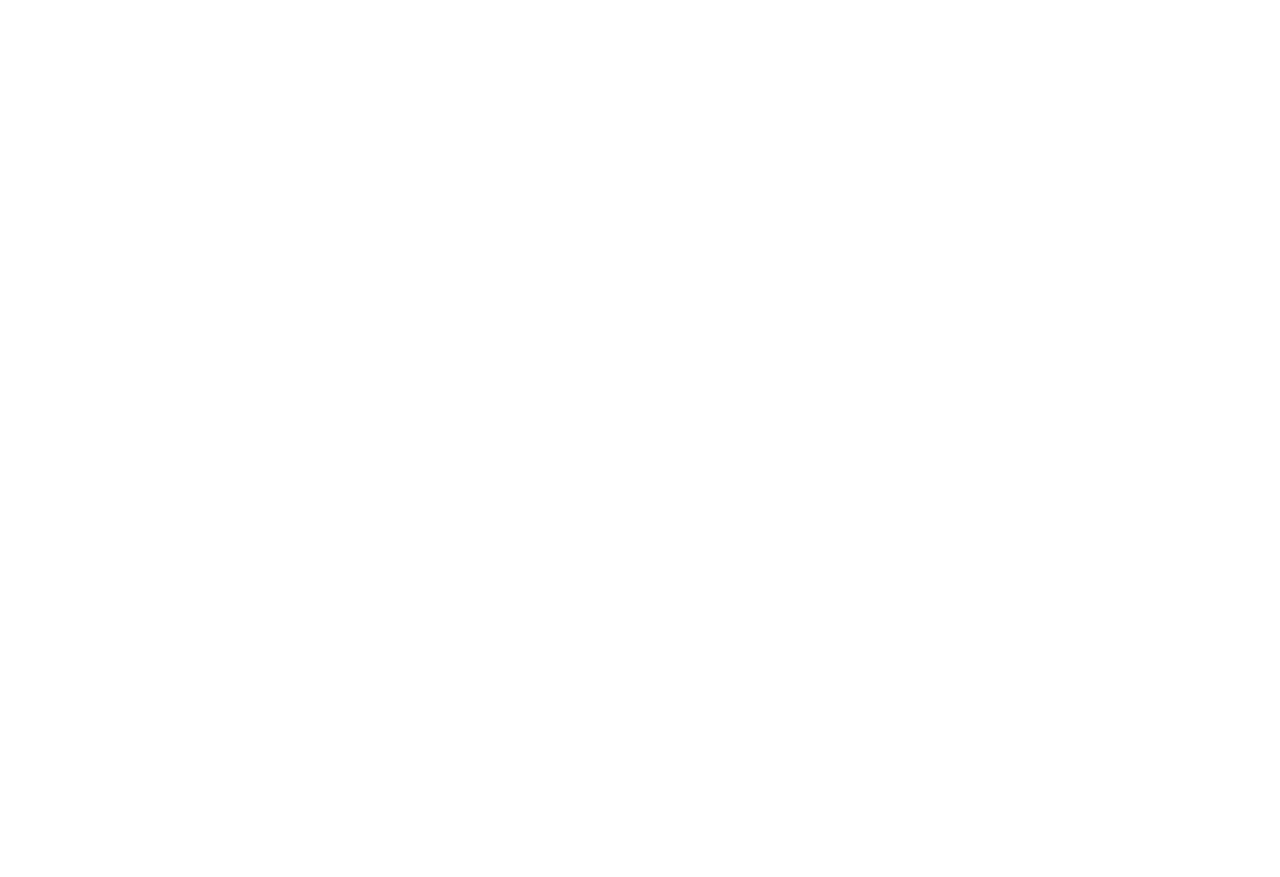
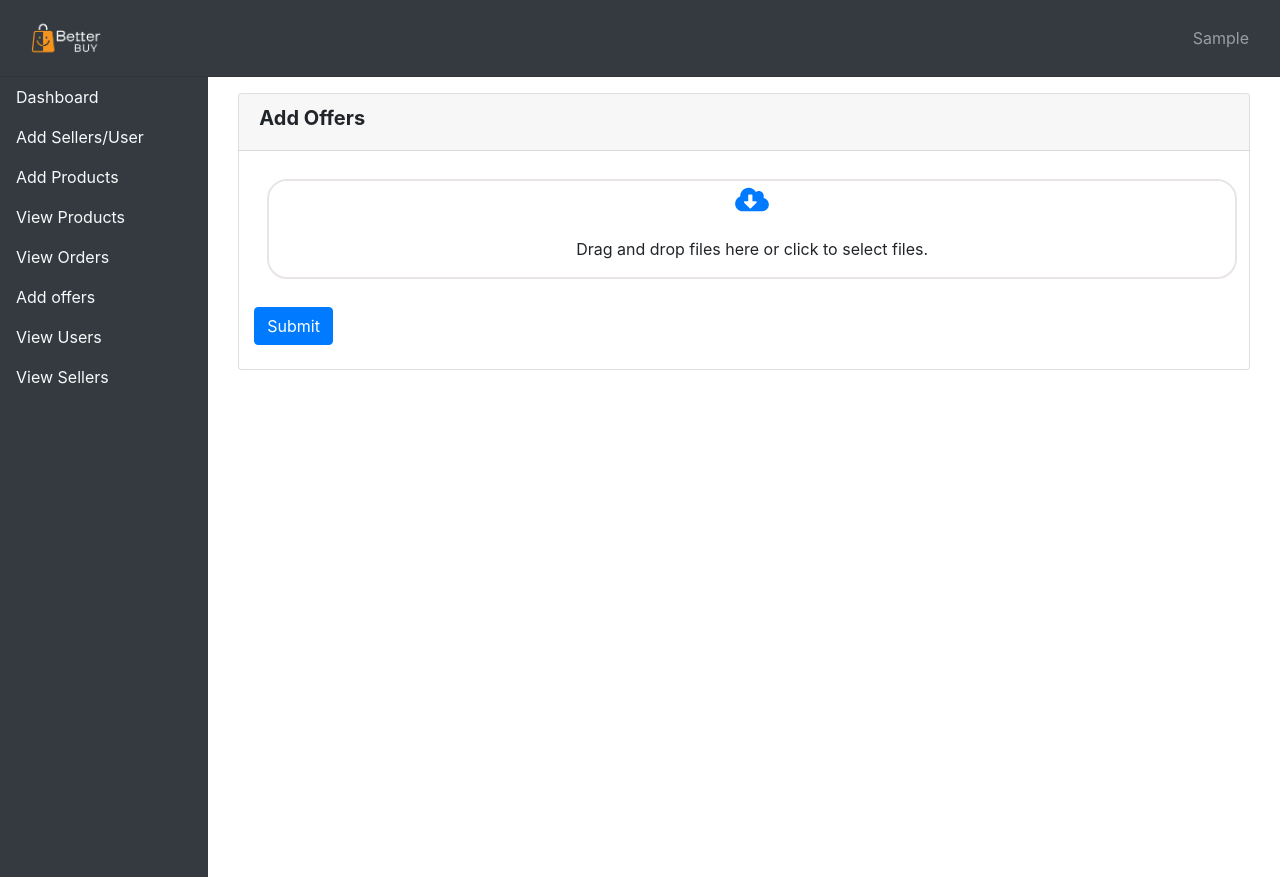
Before and after one commit to Richa3822/admin_portal, a React (Create React App) app: page /add-offers in a window 1280 px wide. Before the commit this address had no page. Before the commit the page ends 800 px from the top, so only its background shows below. Built offline with nearby package versions, Linux system fonts and the light colour scheme; sample sign-in values are in the browser's storage; the HTML template or start-up script is replaced by a standard one.

Commit message:
feature: add offers-form

```diff
--- a/src/App.jsx
+++ b/src/App.jsx
@@ -13,10 +13,11 @@
 import AddUserSeller from "./components/pages/AddUserSeller";
 import ResetPassword from "./components/pages/ResetPassword";
 import ResetToken from './components/organisms/ResetToken'
+import AddOffers from "./components/pages/AddOffers";
 
 
 export const axiosObject = axios.create({
-  baseURL: 'http://localhost:4001/api/',
+  baseURL: 'http://localhost:4000/api/',
   headers: {
     "Access-Control-Allow-Origin": "*"
   }
@@ -38,6 +39,7 @@
 
             <Route path="/view-products" element={<ViewProduct />} />
             <Route path="/view-orders" element={<ViewOrders />} />
+            <Route path="/add-offers" element={<AddOffers />} />
 
             <Route element={<PrivateRoutes roleRequired="admin" />}>
               <Route path="/add-user-seller" element={<AddUserSeller />} />
--- /dev/null
+++ b/src/components/pages/AddOffers.jsx
@@ -0,0 +1,50 @@
+import { Formik, Form, Field } from 'formik'
+import React from 'react'
+import { saveData } from '../../services/Api'
+import UploadImgs from '../organisms/UploadImgs'
+
+const AddOffers = () => {
+
+    const handleSubmit = async (e, data) => {
+        e.preventDefault()
+        await saveData('offers', data).then(res => {
+            console.log(res)
+        }).catch(err => {
+            console.log(err)
+        })
+    }
+
+    return (
+        <Formik
+            initialValues={{
+                images: [],
+            }}
+            onSubmit={values => { console.log(values) }}
+        >
+            {({ values }) => {
+                return (
+                    <Form onSubmit={(e) => handleSubmit(e, values)}>
+                        <div className='container-fluid'>
+                            <div className="card ">
+                                <div className="card-header d-flex justify-content-between align-items-center">
+                                    <div>
+                                        <h5 ><strong>Add Offers</strong></h5>
+                                    </div>
+                                </div>
+
+                                <div className="collapse show " >
+                                    <div className="card-body ">
+                                        <Field name="images" maxFiles={3} component={UploadImgs} accept=".jpg,.png" multiple />
+                                    </div>
+                                </div>
+                                <div className='container-fluid mb-4'>
+                                    <button type='submit' className='btn btn-primary'>Submit</button>
+                                </div>
+                            </div>
+                        </div>
+                    </Form>
+                )}}
+        </Formik>
+    )
+}
+export default AddOffers
--- a/src/components/pages/Sidebar.jsx
+++ b/src/components/pages/Sidebar.jsx
@@ -22,6 +22,7 @@
                     <Link to='/add-product'><List name='Add Products' /></Link>
                     <Link to='/view-products'><List name='View Products' /></Link>
                     <Link to='/view-orders'><List name='View Orders' /></Link>
+                    <Link to='/add-offers'><List name='Add offers'/></Link>
 
                     {
                         user.role === "admin"
```
